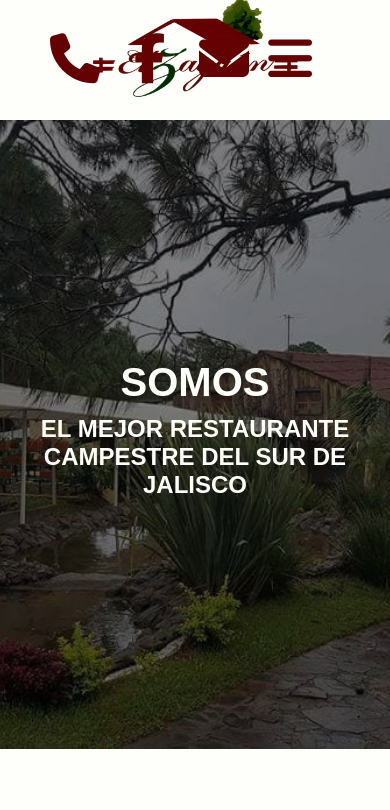
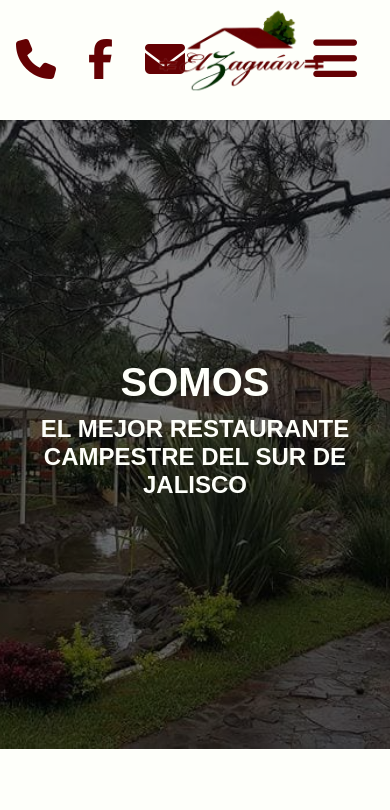
Before and after one commit to FlyingMinion10/FlyingMinion10.github.io, a plain HTML site: page index.html in a window 390 px wide. Shown: the top 810 px of the page. Drawn offline with Linux system fonts and the light colour scheme.

Commit message:
Header spaces fix

```diff
--- a/index.html
+++ b/index.html
@@ -27,7 +27,7 @@
                 <i class="fa fa-envelope"></i>
             </a>
         </div>
-        <li class="dropdown">
+        <div class="dropdown">
             <button class="dropbtn" onclick="toggleDropdown()"><i class="fa-solid fa-bars"></i></button>
             <div class="dropdown-content" id="dropdownContent">
                 <a class="dropdown__link dropdown__current" href="index.html">INICIO</a>
@@ -37,7 +37,7 @@
                 <a class="dropdown__link" href="#">RESERVA</a>
                 <a class="dropdown__link" href="#">CONTACTO</a>
             </div>
-        </li>
+        </div>
     </header>
     <div class="clear-fix"></div>
     <nav class="nav">
--- a/styles/buttons.css
+++ b/styles/buttons.css
@@ -5,24 +5,25 @@
 
 /* Contenedor del menú desplegable */
 .dropdown {
-    position: absolute;
-    right: 0%;
+    margin: 0;
+    position: relative;
     display: inline-block;
+    width: 200px;
+    order: 3;
 }
 
 /* Contenido del menú desplegable */
 .dropdown-content {
     max-height: 0rem;
-    overflow: hidden;
-    position: absolute;
+    min-width: 200px;
     background-color: #FEFFFA;
     color: black;
-    min-width: 200px;
-    /* box-shadow: 0px 8px 16px 0px rgba(0,0,0,0.2); */
     z-index: 100;
+    overflow: hidden;
     transition: max-height 0.5s ease-in;
-    /* right: -2.5rem; */
-
+    position: absolute;
+    /* right: 0; */
+    /* top: 100%; */
 }
 
 /* Estilo para los enlaces dentro del menú desplegable */
@@ -51,7 +52,6 @@
 /* Mostrar el menú desplegable cuando se añade la clase 'show' */
 .dropdown-content.show {
     max-height: 30rem; /* Ajusta este valor según la altura de tu menú */
-
 }
 
 /* Permite que el icono sea clickable */
@@ -64,7 +64,9 @@
     .dropbtn {
         background-color: #ffffff00;
         color: #640103;
-        padding: 30.6px 78.14px;
+        padding: 30.6px 0;
+        padding-left: 112.14px;
+        padding-right: 78.14px;
         font-size: 50px;
         border: none;
         cursor: pointer;
--- a/styles/style.css
+++ b/styles/style.css
@@ -18,16 +18,20 @@ body {
     color: #640103;
     height: 7.5rem; /* 120px en rem */
     width: 100%;
-    text-align: center;
-    line-height: 7.5rem; /* 120px en rem */
     position: fixed;
     top: 0;
     z-index: 1000;
+    display: flex;
+    justify-content: space-between; /* Distribuye los elementos en las esquinas */
+    align-items: center;
+    line-height: 7.5rem; /* 120px en rem */
 }
 
 .header__logo {
-    position: absolute;
+    position: relative;
     left: 2.5rem; /* 40px en rem */
+    height: 7.5rem;
+    flex: 1;
 }
 
 .header__logo--img {
@@ -35,7 +39,10 @@ body {
 }
 
 .header__contact {
+    /* width: 100%; */
     display: inline-block;
+    flex: 1;
+    text-align: center;
 }
 
 .header__contact--link {
@@ -48,11 +55,9 @@ body {
 }
 
 .header__social {
-    position: absolute;
-    text-align: right;
-    top: 0;
-    right: 2.5rem; /* 40px en rem */
-    height: 7.5rem;
+    flex: 1;
+    display: flex;
+    justify-content: flex-end; /* Alinea a la derecha */
 }
 
 .header__social--link {
@@ -226,23 +231,32 @@ body {
         height: 7.5rem; /* 120px en rem */
         width: 100%;
         display: flex;
+        justify-content: space-between;
         align-items: center;
-        justify-content: center;
         position: fixed;
         top: 0;
         z-index: 1000;
     }
 
+    .header__logo,
+    .header__social,
+    .dropdown {
+        flex: 1; /* Hace que cada elemento ocupe el mismo espacio */
+        justify-content: center; /* Centra los elementos dentro de cada div */
+        align-items: center; /* Centra los elementos verticalmente */
+    }
+
     .header__logo {
         height: 7.5rem;
-        position: absolute;
-        bottom: 1rem;
-        left: 50%;
-        transform: translateX(-50%);
+        order: 2;
+        align-items: center;
     }
 
     .header__logo--img {
-        height: 7.5rem; /* 120px en rem */
+        height: 6rem; /* 120px en rem */
+        position: absolute;
+        left: 50%;
+        transform: translateX(-50%);
     }
 
     .header__contact {
@@ -250,17 +264,16 @@ body {
     }
 
     .header__social {
-        position: absolute;
-        left: 2.5rem;
-        text-align: left;
-        top: 0;
         height: 7.5rem;
+        position: relative;
+        text-align: right;
+        order: 1;
     }
 
     .header__social--link {
-        margin: 0 0.625rem; /* 10px en rem */
+        margin: 0 1rem; /* 10px en rem */
         color: inherit;
-        font-size: 50px; /* 35px en rem */
+        font-size: 40px; /* 35px en rem */
         text-decoration: none;
     }
 
@@ -331,6 +344,7 @@ body {
     .activity__body {
         font-size: 1rem; /* 16px en rem */
     }
+
     .text-box__middle {
         padding-top: 1rem;
 
```
